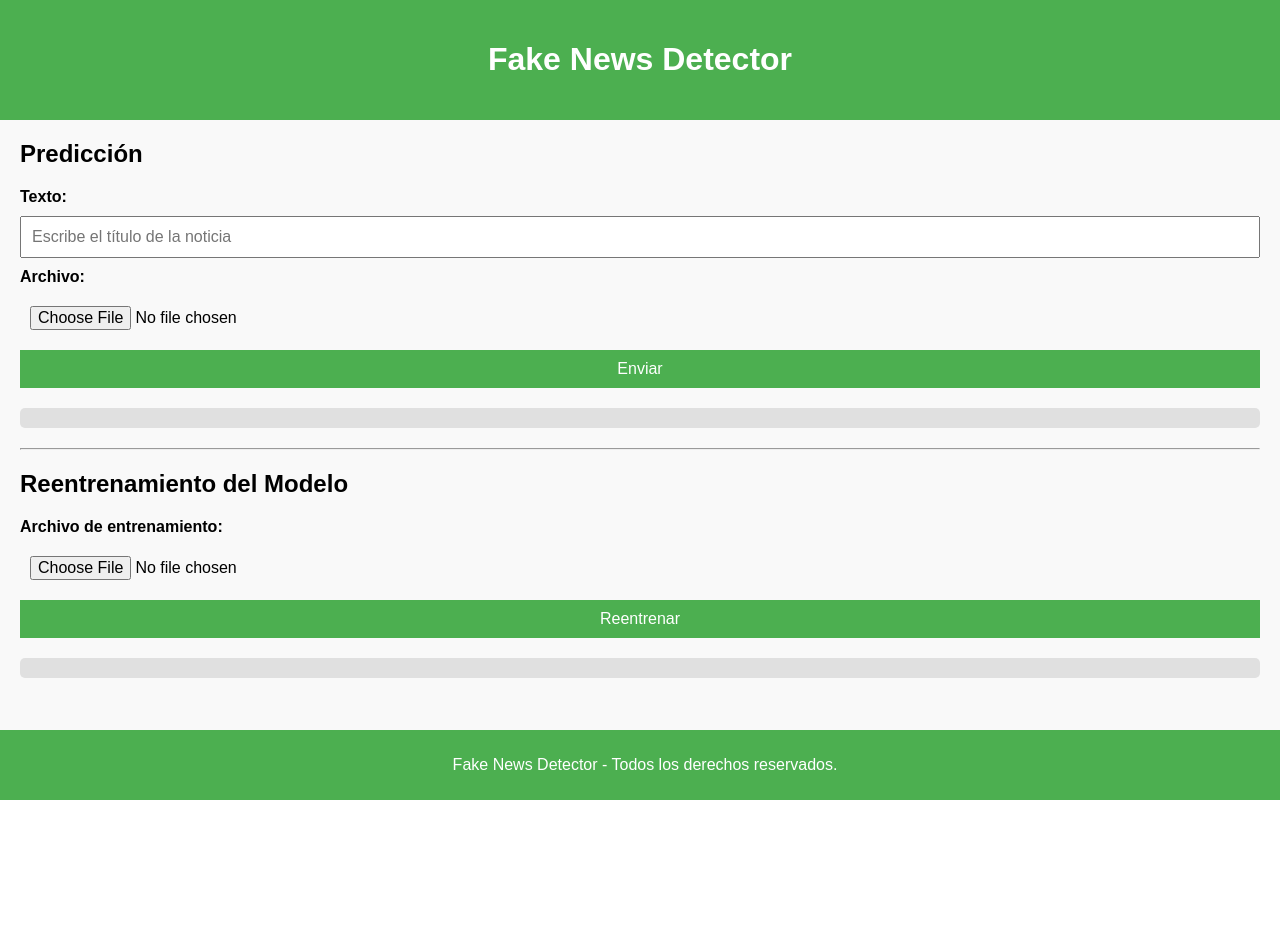
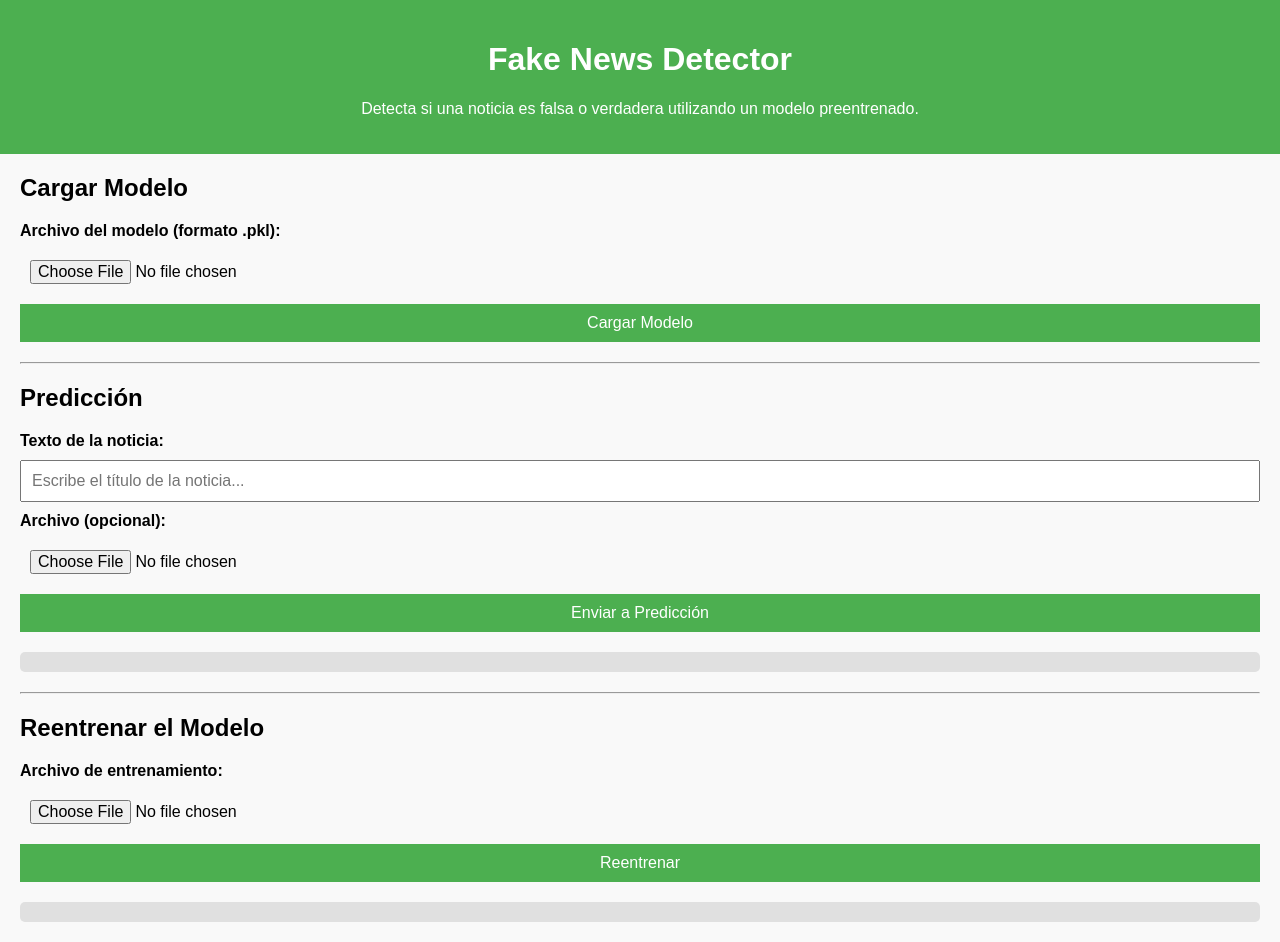
Before and after one commit to NEXAF7/Grupo22-BI-20251, a Flask app: template Proyectos/Proyecto1/Etapa2/front_end/templates/index.html in a window 1280 px wide. Before the commit the page ends 800 px from the top, so only its background shows below. Run offline with Flask 3, Linux system fonts and the light colour scheme; the template is opened without the code that fills it, so the values that code supplies are empty; parts of the project's set-up code (start-up, migrations or seed data) failed here and were passed over.

Commit message:
SC: Ajustes

```diff
--- a/Proyectos/Proyecto1/Etapa2/back_end/app.py
+++ b/Proyectos/Proyecto1/Etapa2/back_end/app.py
@@ -2,42 +2,69 @@ from flask import Flask, request, render_template, jsonify
 from werkzeug.utils import secure_filename
 import os
 import traceback
-import model.model_utils as model_utils  # Funciones del modelo
+import model.model_utils as model_utils  # Funciones para cargar/reentrenar el modelo
 
 app = Flask(__name__)
 
-# Ruta de acceso relativa para el archivo modelo
+# Ruta para archivo del modelo
 MODEL_PATH = 'model/model.pkl'
 ALLOWED_EXTENSIONS = {'xlsx', 'csv'}
 app.config['UPLOAD_FOLDER'] = 'temp'
-model = model_utils.load_model(MODEL_PATH)  # Cargar modelo al iniciar el servidor
 
+# Inicializamos el modelo en `None`
+model = None
 
-# Función para verificar extensiones de archivos permitidos
+# Función para verificar extensiones de archivo permitidos
 def allowed_file(filename):
     return '.' in filename and filename.rsplit('.', 1)[1].lower() in ALLOWED_EXTENSIONS
 
 
 @app.route('/')
 def index():
-    return render_template('indexapp.html')  # Página principal
+    """Renderiza la interfaz principal."""
+    return render_template('index.html')
+
+
+@app.route('/load_model', methods=['POST'])
+def load_model():
+    """Endpoint para cargar un archivo de modelo."""
+    global model  # Declaración global de la variable model
+    model_file = request.files.get('model_file')
+
+    if model_file and model_file.filename.endswith('.pkl'):
+        file_path = os.path.join(app.config['UPLOAD_FOLDER'], secure_filename(model_file.filename))
+        model_file.save(file_path)
+        try:
+            model = model_utils.load_model(file_path)
+            return jsonify({'message': 'Modelo cargado exitosamente'}), 200
+        except Exception as e:
+            traceback.print_exc()
+            return jsonify({'error': str(e)}), 500
+    else:
+        return jsonify({'error': 'Debe proporcionar un archivo .pkl válido'}), 400
 
 
 @app.route('/predict', methods=['POST'])
 def predict():
+    """Endpoint para realizar predicciones."""
+    global model  # Declaración global de model
+    if model is None:
+        return jsonify({'error': 'El modelo no está cargado. Por favor, cargue el modelo primero.'}), 400
+
     try:
-        text = request.form.get('text')  # Texto para predicciones individuales
-        opinion_file = request.files.get('opinion_file')  # Archivo de entrada
+        text = request.form.get('text')  # Entrada de texto
+        opinion_file = request.files.get('opinion_file')  # Entrada de archivo
         predictions = {}
 
-        if text:  # Entrada basada en texto
+        if text:
             data_instance = {'text_input': text}
-            predictions = model_utils.predict(model, [data_instance])  # Predicción usando el modelo
-
-        elif opinion_file and allowed_file(opinion_file.filename):  # Entrada basada en archivo
+            predictions = model_utils.predict(model, [data_instance])
+        elif opinion_file and allowed_file(opinion_file.filename):
             file_path = os.path.join(app.config['UPLOAD_FOLDER'], secure_filename(opinion_file.filename))
-            opinion_file.save(file_path)  # Guardar archivo temporalmente
-            predictions = model_utils.predict_from_file(model, file_path)  # Predicción usando archivo
+            opinion_file.save(file_path)
+            predictions = model_utils.predict_from_file(model, file_path)
+        else:
+            return jsonify({'error': 'Debe proporcionar un texto o un archivo válido'}), 400
 
         return jsonify({'predictions': predictions})
 
@@ -48,17 +75,23 @@ def predict():
 
 @app.route('/retrain', methods=['POST'])
 def retrain():
+    """Endpoint para reentrenar el modelo."""
+    global model  # Declaración global de model
+    if model is None:
+        return jsonify({'error': 'El modelo no está cargado. Por favor, cargue el modelo primero.'}), 400
+
     try:
-        labels_file = request.files.get('labels_file')  # Capturar archivo de datos etiquetados
+        labels_file = request.files.get('labels_file')
 
         if labels_file and allowed_file(labels_file.filename):
             file_path = os.path.join(app.config['UPLOAD_FOLDER'], secure_filename(labels_file.filename))
-            labels_file.save(file_path)  # Guardar archivo temporalmente
-            new_model, metrics = model_utils.retrain_model(MODEL_PATH, file_path)  # Reentrenar modelo
-            model_utils.save_model(new_model, MODEL_PATH)  # Guardar el modelo actualizado
+            labels_file.save(file_path)
+            new_model, metrics = model_utils.retrain_model(MODEL_PATH, file_path)
+            model_utils.save_model(new_model, MODEL_PATH)
+            model = new_model  # Actualización del modelo después del reentrenamiento
             return jsonify({'message': 'Modelo reentrenado exitosamente', 'metrics': metrics})
-
-        return jsonify({'error': 'Archivo no válido o no proporcionado'}), 400
+        else:
+            return jsonify({'error': 'Debe proporcionar un archivo válido para reentrenar'}), 400
 
     except Exception as e:
         traceback.print_exc()
@@ -66,4 +99,6 @@ def retrain():
 
 
 if __name__ == '__main__':
+    if not os.path.exists(app.config['UPLOAD_FOLDER']):
+        os.makedirs(app.config['UPLOAD_FOLDER'])
     app.run(debug=True)
--- a/Proyectos/Proyecto1/Etapa2/front_end/templates/index.html
+++ b/Proyectos/Proyecto1/Etapa2/front_end/templates/index.html
@@ -9,32 +9,49 @@
   <body>
     <header>
       <h1>Fake News Detector</h1>
+      <p>
+        Detecta si una noticia es falsa o verdadera utilizando un modelo
+        preentrenado.
+      </p>
     </header>
 
     <main>
-      <!-- Formulario de predicción -->
+      <!-- Sección para cargar el modelo -->
+      <section>
+        <h2>Cargar Modelo</h2>
+        <form id="load-model-form">
+          <label for="model_file">Archivo del modelo (formato .pkl):</label>
+          <input type="file" id="model_file" name="model_file" />
+          <button type="submit">Cargar Modelo</button>
+        </form>
+        <div id="load-model-result"></div>
+      </section>
+
+      <hr />
+
+      <!-- Sección de predicción -->
       <section>
         <h2>Predicción</h2>
         <form id="predict-form">
-          <label for="text">Texto:</label>
+          <label for="text">Texto de la noticia:</label>
           <input
             type="text"
             id="text"
             name="text"
-            placeholder="Escribe el título de la noticia"
+            placeholder="Escribe el título de la noticia..."
           />
-          <label for="opinion_file">Archivo:</label>
+          <label for="opinion_file">Archivo (opcional):</label>
           <input type="file" id="opinion_file" name="opinion_file" />
-          <button type="submit">Enviar</button>
+          <button type="submit">Enviar a Predicción</button>
         </form>
         <div id="predict-result"></div>
       </section>
 
       <hr />
 
-      <!-- Formulario de reentrenamiento -->
+      <!-- Sección de reentrenamiento -->
       <section>
-        <h2>Reentrenamiento del Modelo</h2>
+        <h2>Reentrenar el Modelo</h2>
         <form id="retrain-form">
           <label for="labels_file">Archivo de entrenamiento:</label>
           <input type="file" id="labels_file" name="labels_file" />
@@ -44,10 +61,6 @@
       </section>
     </main>
 
-    <footer>
-      <p>Fake News Detector - Todos los derechos reservados.</p>
-    </footer>
-
     <script src="/static/app.js"></script>
   </body>
 </html>
```
Also changed, not shown: Proyectos/Proyecto1/Etapa2/front_end/static/app.js (+45 -10 lines).
